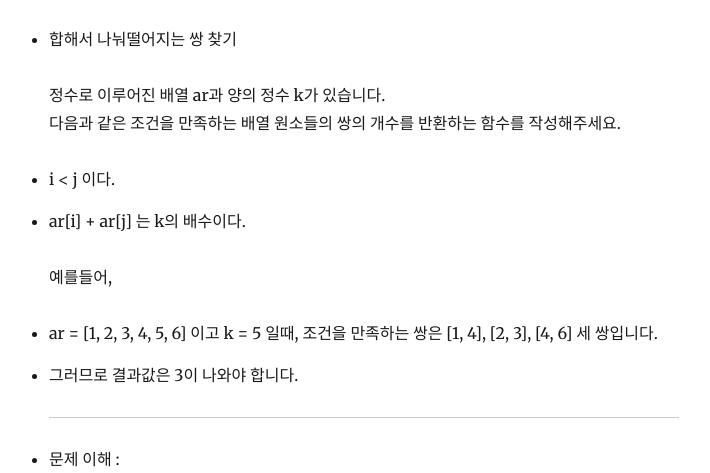
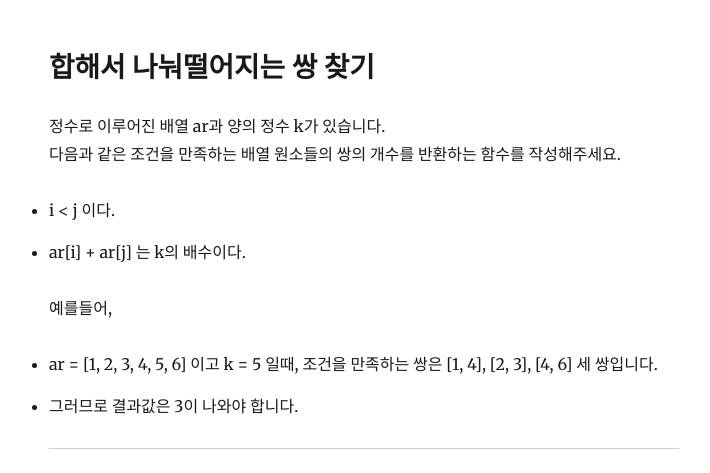
Before and after one commit to imhojang/crepe, a Gatsby site: page /my-fourth-post/problem-solving-1/ in a window 1280 px wide. Shown: the part 242-715 px from the top of the page, without its empty margins (276-986 px from the left). Built offline with nearby package versions, Linux system fonts and the light colour scheme; Gatsby itself is replaced by a stand-in of ours; some packages are replaced by stand-ins of ours.

Commit message:
edit on fourth post

```diff
--- a/content/blog/my-fourth-post/problem-solving-1.md
+++ b/content/blog/my-fourth-post/problem-solving-1.md
@@ -5,7 +5,7 @@ description: my approach in solving an algorithm called divisibleSumPairs using
 ---
 
 
-* 합해서 나눠떨어지는 쌍 찾기
+## 합해서 나눠떨어지는 쌍 찾기
 
 정수로 이루어진 배열 ar과 양의 정수 k가 있습니다.
 다음과 같은 조건을 만족하는 배열 원소들의 쌍의 개수를 반환하는 함수를 작성해주세요.
```
